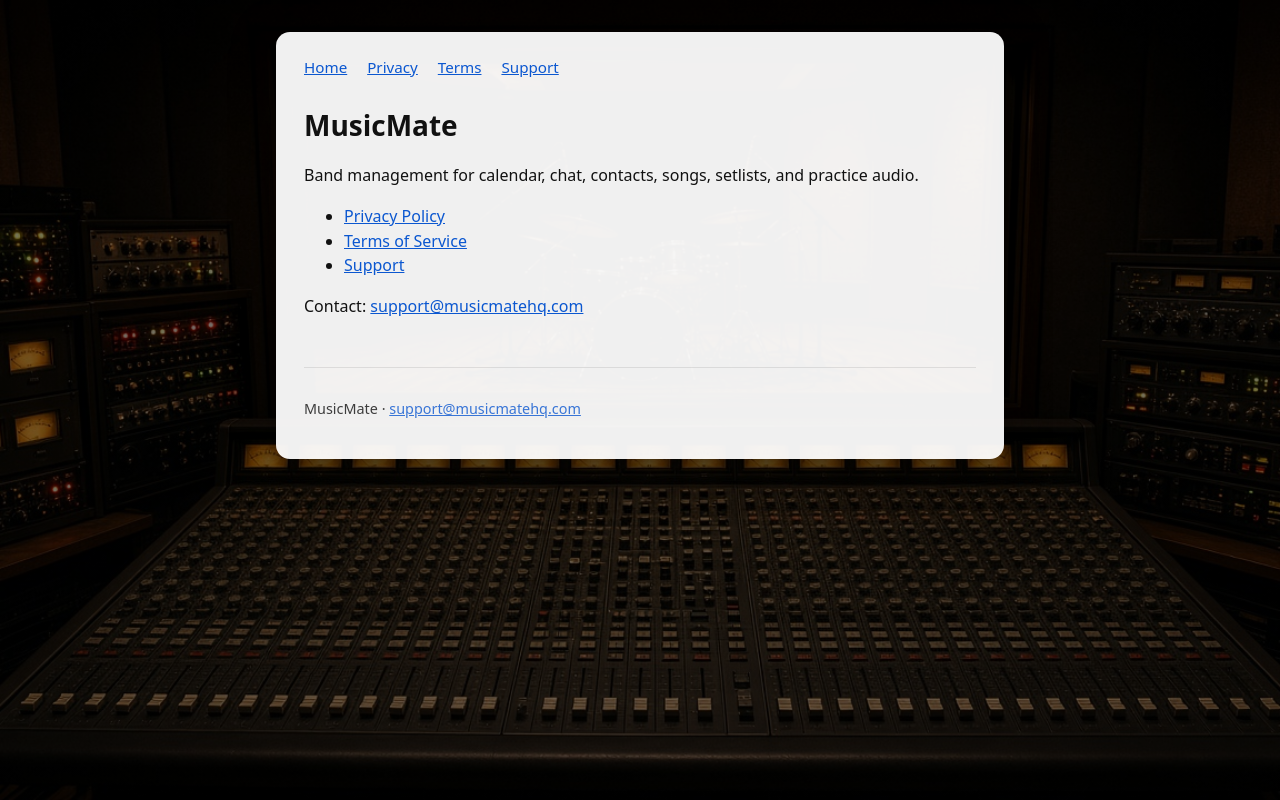
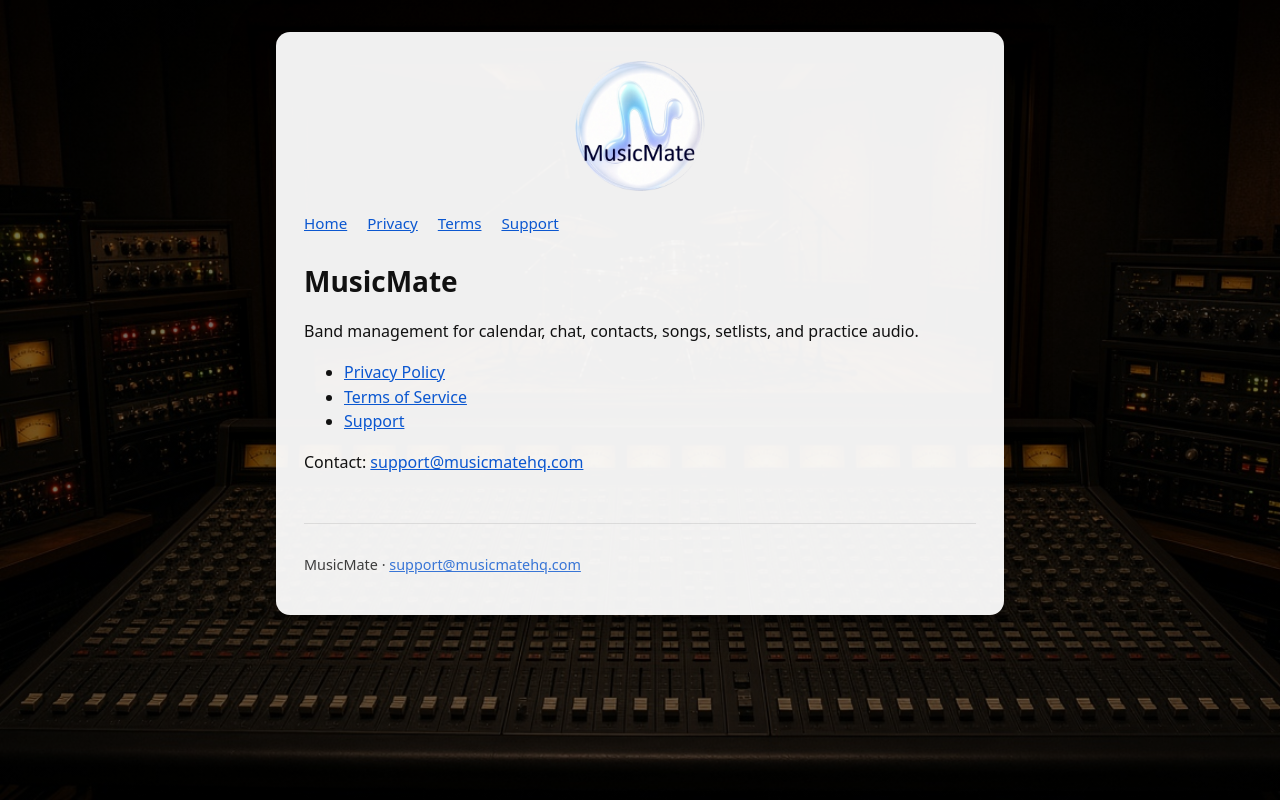
Before and after one commit to reeroy-boy/musicmate-site, a plain HTML site: page index.html in a window 1280 px wide. Drawn offline with Linux system fonts and the light colour scheme.

Commit message:
Add logo

```diff
--- a/index.html
+++ b/index.html
@@ -17,8 +17,10 @@ a { color: #0b57d0; }
 html { min-height: 100%; background: linear-gradient(rgba(0,0,0,.55), rgba(0,0,0,.55)), url("studio-bg.jpg") center/cover fixed #111; }
 body { background: rgba(255,255,255,.94); color: #111; border-radius: 14px; padding: 1.5rem 1.75rem; box-shadow: 0 10px 40px rgba(0,0,0,.5); }
 </style>
+<link rel="icon" href="logo.png">
 </head>
 <body>
+<a href="index.html"><img src="logo.png" alt="MusicMate logo" style="display:block;width:140px;height:auto;margin:0 auto 1rem"></a>
 <nav>
   <a href="/">Home</a>
   <a href="/privacy.html">Privacy</a>
```
Also changed, not shown: privacy.html (+2 -0 lines), support.html (+2 -0 lines), terms.html (+2 -0 lines), logo.png (added).
